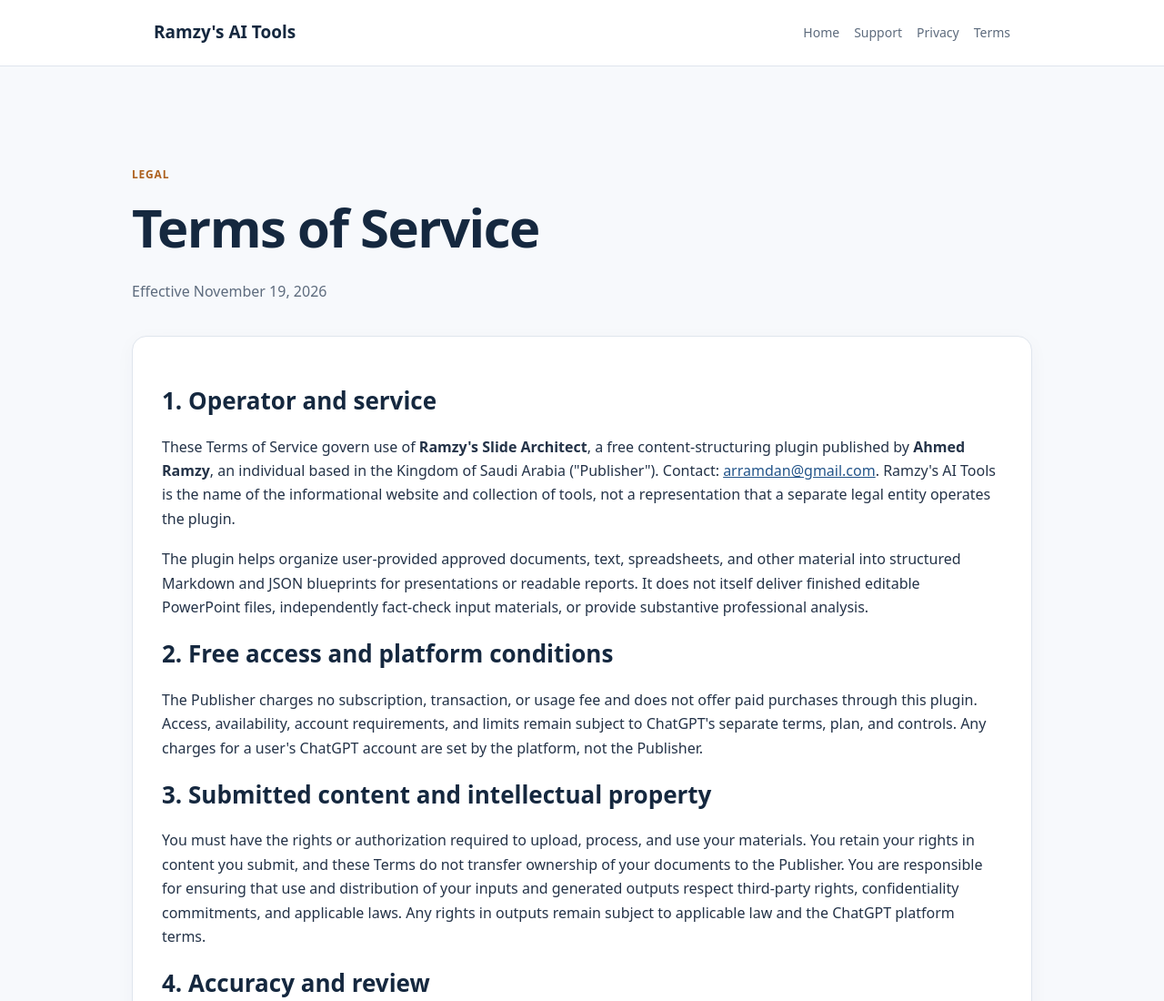
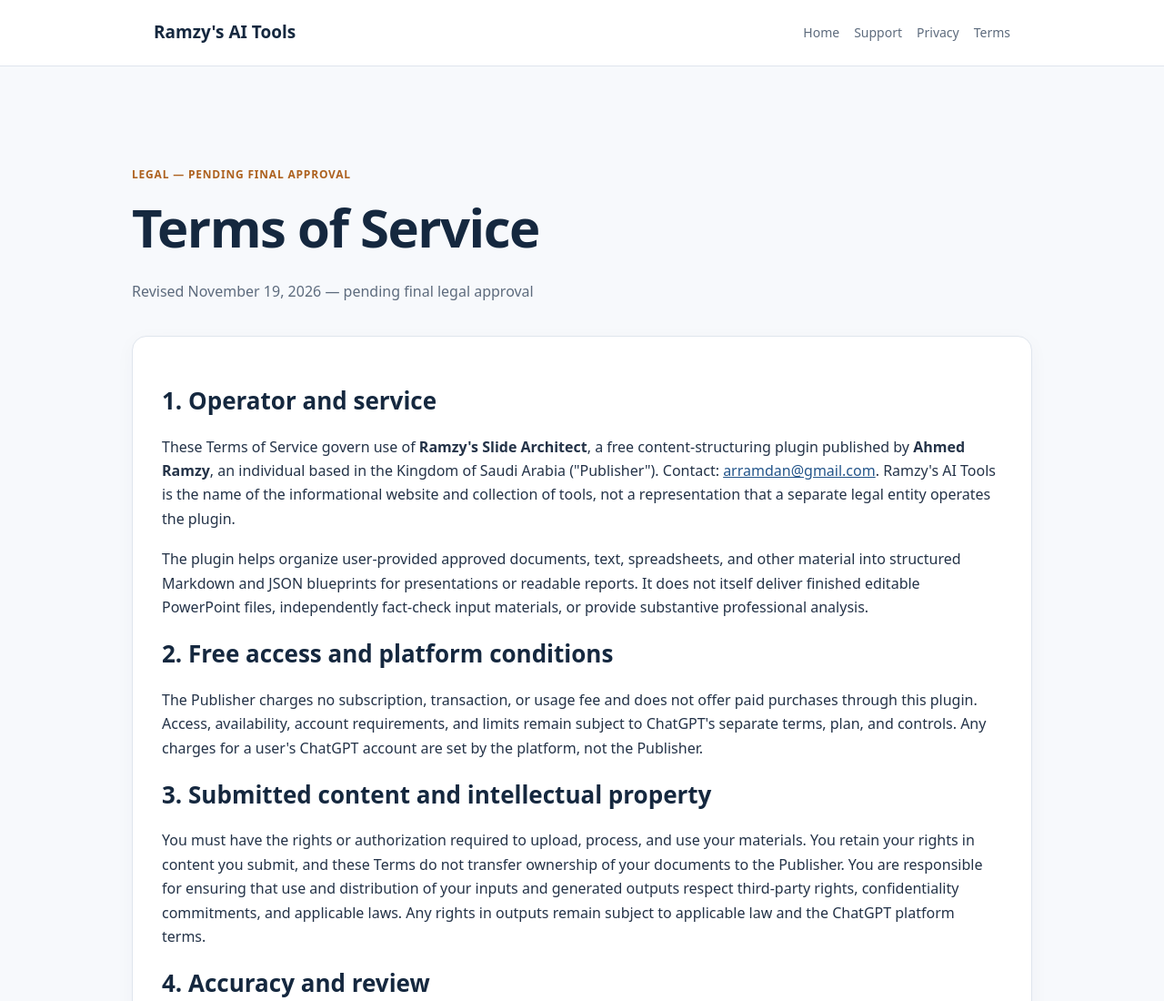
Before and after one commit to economicsa/ramzys-ai-tools, a plain HTML site: page terms.html in a window 1280 px wide. Shown: the top 1100 px of the page at 91% size. Drawn offline with Linux system fonts and the light colour scheme.

Commit message:
Mark legal revisions pending publisher approval and retention implementation

```diff
--- a/terms.html
+++ b/terms.html
@@ -1,4 +1,4 @@
-<!DOCTYPE html><html lang="en"><head><meta charset="UTF-8"><meta name="viewport" content="width=device-width,initial-scale=1"><meta name="description" content="Terms of Service for Ramzy's Slide Architect, a free ChatGPT-based presentation planning plugin."><title>Terms of Service — Ramzy's AI Tools</title><link rel="stylesheet" href="styles.css"></head><body><header><div class="wrap nav"><a class="brand" href="index.html">Ramzy's AI Tools</a><nav><a href="index.html">Home</a><a href="support.html">Support</a><a href="privacy.html">Privacy</a><a href="terms.html">Terms</a></nav></div></header><main class="wrap main"><div class="pagehead"><span class="tag">Legal</span><h1 style="color:#15283f">Terms of Service</h1><p class="subtle">Effective November 19, 2026</p></div><article>
+<!DOCTYPE html><html lang="en"><head><meta charset="UTF-8"><meta name="viewport" content="width=device-width,initial-scale=1"><meta name="description" content="Terms of Service for Ramzy's Slide Architect, a free ChatGPT-based presentation planning plugin."><title>Terms of Service — Ramzy's AI Tools</title><link rel="stylesheet" href="styles.css"></head><body><header><div class="wrap nav"><a class="brand" href="index.html">Ramzy's AI Tools</a><nav><a href="index.html">Home</a><a href="support.html">Support</a><a href="privacy.html">Privacy</a><a href="terms.html">Terms</a></nav></div></header><main class="wrap main"><div class="pagehead"><span class="tag">Legal — pending final approval</span><h1 style="color:#15283f">Terms of Service</h1><p class="subtle">Revised November 19, 2026 — pending final legal approval</p></div><article>
 <h2>1. Operator and service</h2>
 <p>These Terms of Service govern use of <strong>Ramzy's Slide Architect</strong>, a free content-structuring plugin published by <strong>Ahmed Ramzy</strong>, an individual based in the Kingdom of Saudi Arabia ("Publisher"). Contact: <a href="mailto:arramdan@gmail.com">arramdan@gmail.com</a>. Ramzy's AI Tools is the name of the informational website and collection of tools, not a representation that a separate legal entity operates the plugin.</p>
 <p>The plugin helps organize user-provided approved documents, text, spreadsheets, and other material into structured Markdown and JSON blueprints for presentations or readable reports. It does not itself deliver finished editable PowerPoint files, independently fact-check input materials, or provide substantive professional analysis.</p>
```
